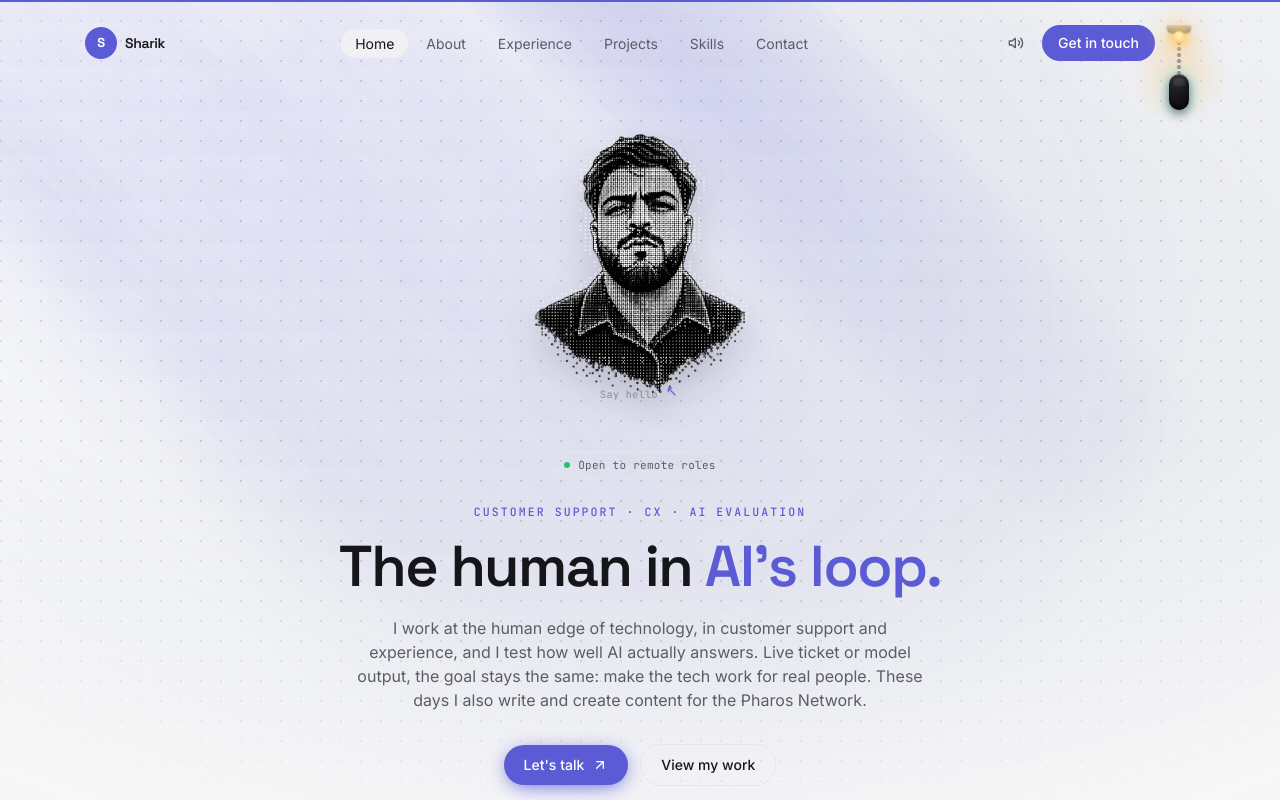
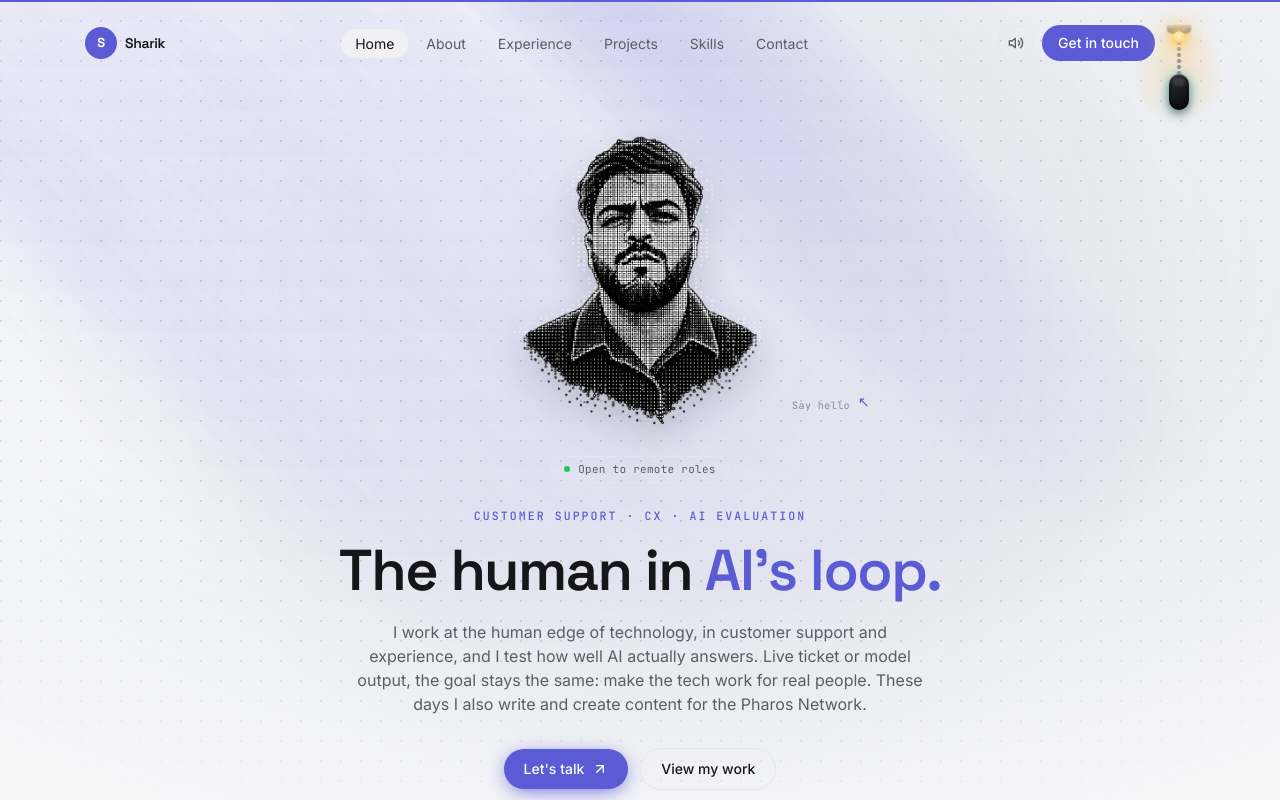
Before and after one commit to isharik/Portfolio, a Next.js app: page / in a window 1280 px wide. Shown: the top 800 px of the page. Built offline with nearby package versions, Linux system fonts and the light colour scheme.

Commit message:
Improve avatar scale and invitation spacing

```diff
--- a/src/app/globals.css
+++ b/src/app/globals.css
@@ -174,7 +174,6 @@ body {
    transform, so the dot artwork feels dimensional without re-rendering it. */
 .portrait-stage {
   perspective: 850px;
-  padding-bottom: 1.75rem;
 }
 .portrait-tilt {
   transform-style: preserve-3d;
@@ -196,9 +195,8 @@ body {
 .portrait-invite {
   position: absolute;
   z-index: 6;
-  left: 50%;
-  bottom: -0.25rem;
-  transform: translateX(-50%);
+  left: calc(100% + 0.5rem);
+  bottom: 1.1rem;
   width: max-content;
   color: var(--fg-subtle);
   font-family: var(--font-mono), monospace;
@@ -212,6 +210,14 @@ body {
   color: var(--accent);
   font-size: 0.9rem;
   animation: portrait-invite-nudge 2.6s var(--ease-in-out) infinite;
+}
+@media (max-width: 639px) {
+  .portrait-stage { padding-bottom: 2rem; }
+  .portrait-invite {
+    left: 50%;
+    bottom: -1.25rem;
+    transform: translateX(-50%);
+  }
 }
 @keyframes portrait-invite-nudge {
   0%, 100% { transform: translate(0, 0); }
--- a/src/components/ui/InteractivePortrait.tsx
+++ b/src/components/ui/InteractivePortrait.tsx
@@ -152,7 +152,7 @@ export default function InteractivePortrait({ src, alt }: Props) {
       <button
         ref={buttonRef}
         type="button"
-        className="portrait-tilt relative block h-60 w-56 cursor-pointer border-0 bg-transparent p-0 sm:h-72 sm:w-64"
+        className="portrait-tilt relative block h-72 w-64 cursor-pointer border-0 bg-transparent p-0 sm:h-80 sm:w-72"
         aria-label="Click profile portrait to say hello"
         onPointerMove={handleMove}
         onPointerLeave={reset}
@@ -164,7 +164,7 @@ export default function InteractivePortrait({ src, alt }: Props) {
         }}
       >
         <div ref={surfaceRef} className="portrait-surface relative h-full w-full">
-          <Image src={src} alt={alt} fill priority sizes="(max-width: 640px) 224px, 256px" className="object-contain portrait-image" />
+          <Image src={src} alt={alt} fill priority sizes="(max-width: 640px) 256px, 288px" className="object-contain portrait-image" />
           <canvas ref={canvasRef} aria-hidden className="portrait-dots absolute inset-0 h-full w-full" />
         </div>
         <span className="portrait-invite" aria-hidden>Say hello <span>↖</span></span>
```
